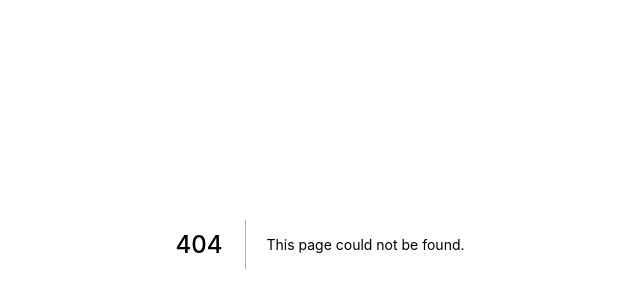
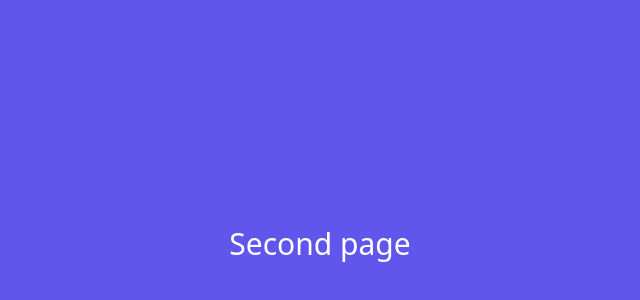
Before and after one commit to joakimgunst/next-styles, a Next.js app: page /second in a window 1280 px wide. Before the commit this address had no page. Shown: the part 156-456 px from the top of the page, without its empty margins (320-960 px from the left). Built offline with nearby package versions, Linux system fonts and the light colour scheme.

Commit message:
Add second page

```diff
--- a/components/HomeView.tsx
+++ b/components/HomeView.tsx
@@ -1,7 +1,7 @@
 import React from "react";
 import Button from "./Button";
-import Head from "next/head";
 import Heading from "./Heading";
+import Link from "next/link";
 
 export default function HomeView() {
   function toggleDarkMode() {
@@ -10,9 +10,6 @@ export default function HomeView() {
 
   return (
     <section className="h-screen flex items-center justify-center flex-col gap-10 dark:bg-rockBlack">
-      <Head>
-        <title>Windi CSS</title>
-      </Head>
       <Heading />
       <div className="flex items-center gap-4">
         <Button variant="primary" onClick={toggleDarkMode}>
@@ -20,6 +17,9 @@ export default function HomeView() {
         </Button>
         <Button variant="secondary">Do nothing</Button>
       </div>
+      <Link href="/second">
+        <a className="font-ui">Second page</a>
+      </Link>
     </section>
   );
 }
--- /dev/null
+++ b/components/SecondView.tsx
@@ -0,0 +1,7 @@
+export default function SecondView() {
+  return (
+    <section className="h-screen flex items-center justify-center bg-neonBlue text-pureWhite text-lg">
+      <h1>Second page</h1>
+    </section>
+  );
+}
--- a/pages/_app.tsx
+++ b/pages/_app.tsx
@@ -1,9 +1,17 @@
 import type { AppProps } from "next/app";
+import Head from "next/head";
 import "windi.css";
 import "../styles/fonts.css";
 
 function MyApp({ Component, pageProps }: AppProps) {
-  return <Component {...pageProps} />;
+  return (
+    <>
+      <Head>
+        <title>vanilla-extract</title>
+      </Head>
+      <Component {...pageProps} />
+    </>
+  );
 }
 
 export default MyApp;
--- /dev/null
+++ b/pages/second.tsx
@@ -0,0 +1,8 @@
+import type { NextPage } from "next";
+import SecondView from "../components/SecondView";
+
+const Second: NextPage = () => {
+  return <SecondView />;
+};
+
+export default Second;
```
